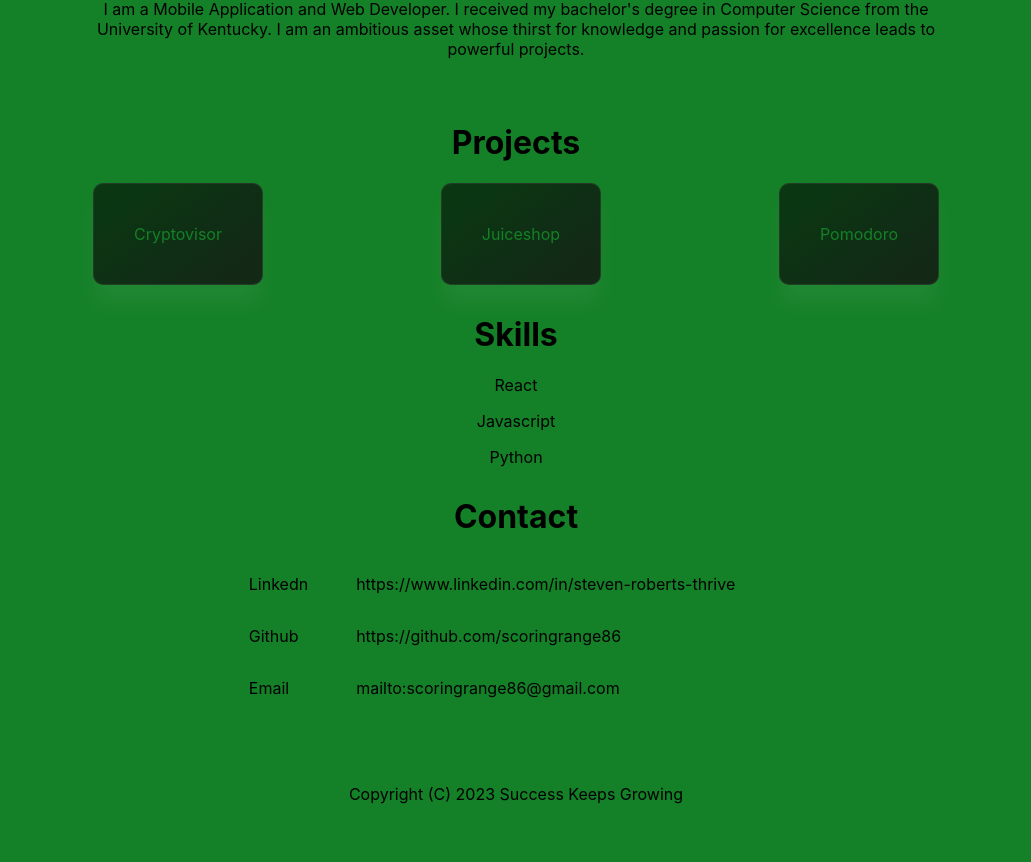
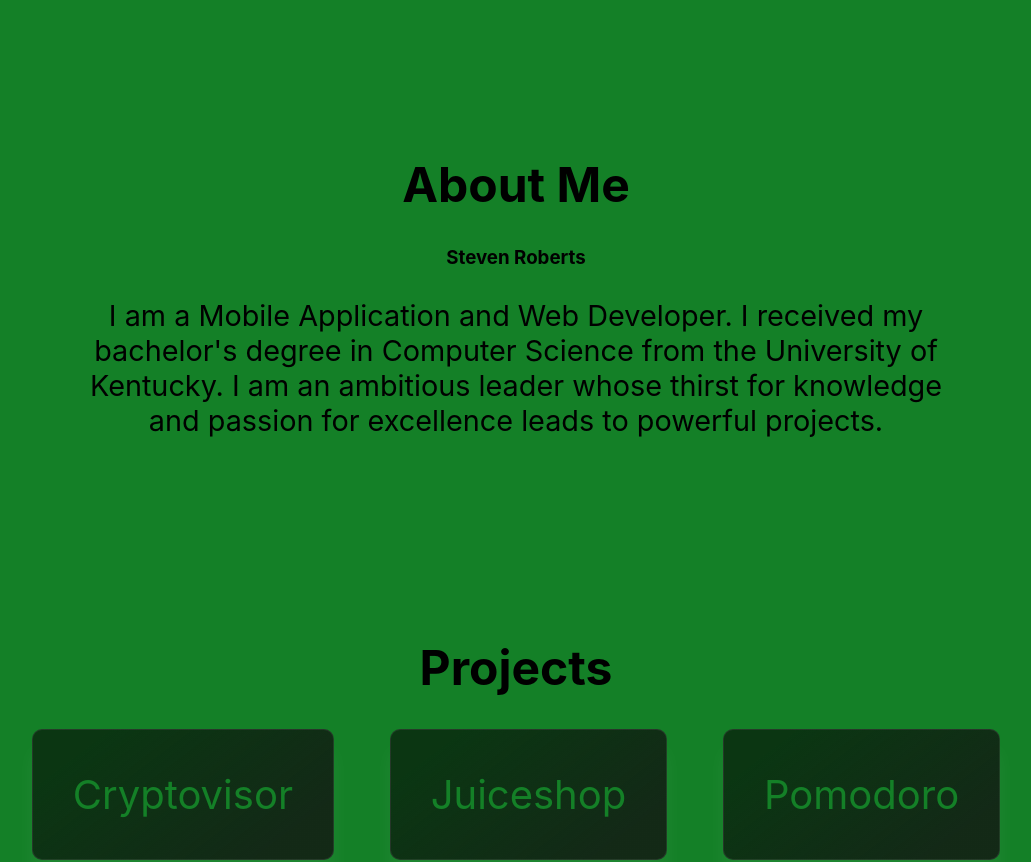
Before and after one commit to scoringrange86/portfolio, a React (Create React App) app: page / in a window 1280 px wide. Shown: the part 264-1126 px from the top of the page, without its empty margins (124-1155 px from the left). Before the commit the page ends 1084 px from the top, so only its background shows below. Built offline with nearby package versions, Linux system fonts and the light colour scheme.

Commit message:
Updated font-size and margins

```diff
--- a/package.json
+++ b/package.json
@@ -38,5 +38,8 @@
       "last 1 firefox version",
       "last 1 safari version"
     ]
+  },
+  "devDependencies": {
+    "gh-pages": "^5.0.0"
   }
 }
--- a/src/App.css
+++ b/src/App.css
@@ -39,5 +39,13 @@
 }
 
 header{
-  margin-bottom: 100px;
+  margin: 10em auto;
 }
+
+h1 {
+  font-size: 3em;
+}
+
+p {
+  font-size: 1.8em;
+}
--- a/src/App.js
+++ b/src/App.js
@@ -5,12 +5,10 @@ import Skills from './components/Skills';
 import AboutMe from './components/AboutMe';
 import Contact from './components/Contact';
 import Footer from './components/Footer';
-import {BrowserRouter} from 'react-router-dom'
 
 
 function App() {
   return (
-    // <BrowserRouter>
     <div className="App">
       <header>
       <h1> Portfolio Site </h1>
@@ -31,7 +29,6 @@ function App() {
         </main>
         <Footer/>
     </div>
-    // </BrowserRouter>
   );
 }
 
--- a/src/components/AboutMe.css
+++ b/src/components/AboutMe.css
@@ -1,6 +1,6 @@
 .about-me-wrapper {
     justify-content: center;
-    margin-bottom: 30px;
+    margin: 200px auto;
 }
 .content-wrapper {
     max-width: 70%;
--- a/src/components/AboutMe.js
+++ b/src/components/AboutMe.js
@@ -9,7 +9,7 @@ function AboutMe() {
             <div className="content-wrapper">
                 <p> I am a Mobile Application and Web Developer.
                     I received my bachelor's degree in Computer Science from the University of Kentucky.
-                    I am an ambitious asset whose thirst for knowledge and passion for excellence leads to powerful projects.
+                    I am an ambitious leader whose thirst for knowledge and passion for excellence leads to powerful projects.
                 </p>
             </div>
         </div>
--- a/src/components/Contact.css
+++ b/src/components/Contact.css
@@ -1,5 +1,5 @@
 .contact-wrapper {
-    margin-bottom: 70px;
+    margin: 10em auto;
 }
 
 .contact-content-wrapper {
--- a/src/components/Contact.js
+++ b/src/components/Contact.js
@@ -2,9 +2,6 @@
 
 //    Add Social media icons
 
-
-
-// import {Link} from "react-router-dom";
 import './Contact.css'
 
 function Contact() {
@@ -27,7 +24,7 @@ function Contact() {
                             className="contact-item"
                              key={contact.name}
                             href={contact.path}
-                            rel="noreferrer"
+                            rel= "noopener noreferrer"
                             target="_blank">
                                 <p>{contact.name}</p>
                             </a>
--- a/src/components/Footer.css
+++ b/src/components/Footer.css
@@ -0,0 +1,3 @@
+.footer {
+    font-size: 1.15em;
+}
--- a/src/components/Footer.js
+++ b/src/components/Footer.js
@@ -1,7 +1,9 @@
+import "./Footer.css"
+
 function Footer() {
     return (
         <footer>
-            <p>
+            <p className="footer">
                 Copyright (C) 2023 Success Keeps Growing
             </p>
         </footer>
--- a/src/components/Projects.css
+++ b/src/components/Projects.css
@@ -1,5 +1,5 @@
 .projects-wrapper {
-    margin-bottom: 30px;
+    margin: 10.5em auto;
 }
 
 .projects-content-wrapper {
@@ -13,7 +13,7 @@
 .project-item{
  font-style: normal;
     font-weight: normal;
-    font-size: 16px;
+    font-size: 40px;
     text-align: center;
     color: #148027;
     text-decoration: none;
--- a/src/components/Projects.js
+++ b/src/components/Projects.js
@@ -1,5 +1,4 @@
 import "./Projects.css"
-import {Link} from "react-router-dom"
 
 function Projects () {
     let projects = [
@@ -7,7 +6,6 @@ function Projects () {
                     { name: 'Juiceshop', path: "https://scoringrange86.github.io/juiceshop-frontend/"},
                     {name: 'Pomodoro', path: "https://scoringrange86.github.io/cryptovisor-frontend/"}
                     ]
-                    // key={project.name}
 
     return (
         <div className="projects-wrapper">
@@ -18,7 +16,9 @@ function Projects () {
                     <a className="project-item"
                     key={project.name}
                     href= {project.path}
-                    target="_blank">
+                    target="_blank"
+                    rel= "noopener noreferrer"
+                    >
                         {project.name}
                         </a>
                 ))
--- a/src/components/Skills.css
+++ b/src/components/Skills.css
@@ -1,3 +1,3 @@
 .skills-wrapper {
-    margin-bottom: 30px;
+    margin: 10.5em auto;
 }
```
Also changed, not shown: 1 other file (tests, documents, lock files or other folders).
